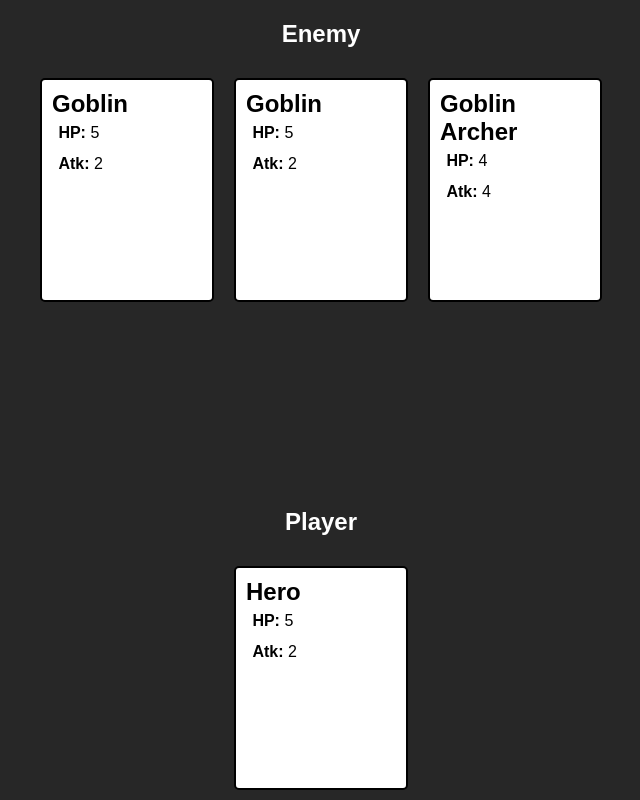
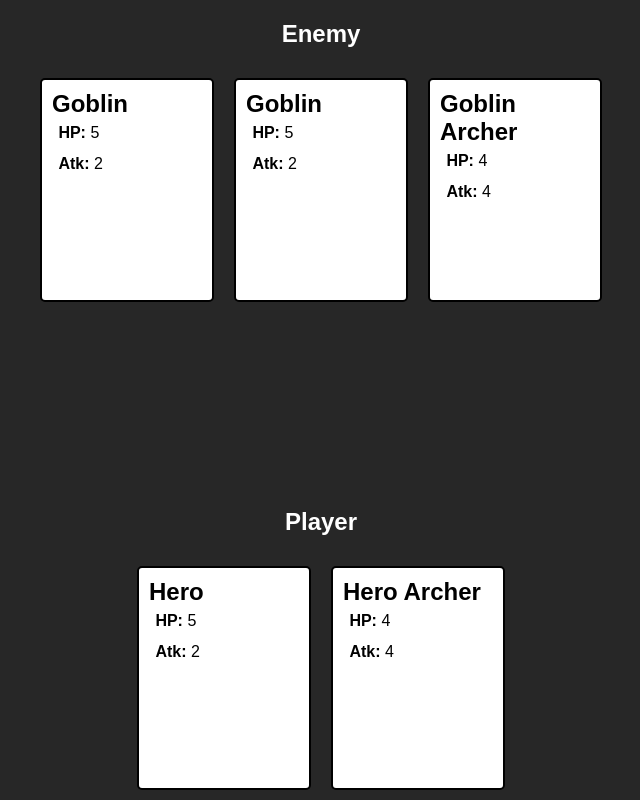
Before and after one commit to Vandesm14/card-game, a React (Vite) app: page / in a window 1280 px wide. Shown: the whole page, without its empty margins (319-959 px from the left). Built offline with nearby package versions, Linux system fonts and the light colour scheme.

Commit message:
update logic and state

```diff
--- a/src/App.tsx
+++ b/src/App.tsx
@@ -1,7 +1,15 @@
 import React from 'react';
 import { createRoot } from 'react-dom/client';
 import { CardHand } from './components/CardHand';
-import { Card, Goblin, GoblinArcher, Hero } from './cards';
+import {
+  Card,
+  isAlive,
+  Goblin,
+  GoblinArcher,
+  Hero,
+  HeroArcher,
+  byId,
+} from './cards';
 import { flex } from './compose/styles';
 import { ActionMenu } from './components/ActionMenu';
 import { chance } from './chance';
@@ -11,45 +19,47 @@ import { EnqueueProvider } from './enqueue/context';
 function Main() {
   const { emit } = useEnqueue();
 
-  const [selectedEnemyCard, setSelectedEnemyCard] = React.useState<Card | null>(
-    null
-  );
-  const [selectedPlayerCard, setSelectedPlayerCard] =
-    React.useState<Card | null>(null);
+  const [selectedPlayerId, setSelectedPlayerId] = React.useState<
+    Card['id'] | null
+  >(null);
+  const [selectedEnemyId, setSelectedEnemyId] = React.useState<
+    Card['id'] | null
+  >(null);
   const [cards, setCards] = React.useState<Card[]>([
     Hero(),
+    HeroArcher(),
     Goblin(),
     Goblin(),
     GoblinArcher(),
   ]);
 
   const handleSelectionEnemyChange = (card: Card | null) => {
-    setSelectedEnemyCard(card);
+    setSelectedEnemyId(card?.id ?? null);
   };
 
   const handleSelectionPlayerChange = (card: Card | null) => {
-    setSelectedPlayerCard(card);
+    setSelectedPlayerId(card?.id ?? null);
   };
 
-  const actions =
-    selectedEnemyCard && selectedPlayerCard ? ['attack', 'cancel'] : [];
+  const hasSelectedFromBoth = selectedPlayerId && selectedEnemyId;
+
+  const actions = hasSelectedFromBoth ? ['attack', 'cancel'] : [];
 
   const clearSelection = () => {
-    setSelectedEnemyCard(null);
-    setSelectedPlayerCard(null);
+    setSelectedEnemyId(null);
+    setSelectedPlayerId(null);
   };
 
   const attack = () => {
-    if (!selectedEnemyCard || !selectedPlayerCard) return;
+    if (!hasSelectedFromBoth) return;
 
-    const enemyCard = selectedEnemyCard;
-    const playerCard = selectedPlayerCard;
+    const enemyCard = cards.find(byId(selectedEnemyId));
+    const playerCard = cards.find(byId(selectedPlayerId));
+    if (!enemyCard || !playerCard) return;
 
+    // Calculate the outcome of the attack
     const shouldHitEnemy = chance(1 / 3);
     const shouldHitPlayer = chance(1 / 3);
-
-    if (shouldHitEnemy) emit({ data: { type: 'hit', id: enemyCard.id } });
-    if (shouldHitPlayer) emit({ data: { type: 'hit', id: playerCard.id } });
 
     const newEnemyCard = {
       ...enemyCard,
@@ -61,6 +71,29 @@ function Main() {
       health: playerCard.health - (shouldHitPlayer ? enemyCard.attack : 0),
     };
 
+    // Emit a marker event to show a hit or kill
+    if (shouldHitEnemy)
+      emit({
+        data: {
+          resource: 'card',
+          text: isAlive(newEnemyCard) ? 'hit' : 'kill',
+          id: enemyCard.id,
+        },
+      });
+    if (shouldHitPlayer)
+      emit({
+        data: {
+          resource: 'card',
+          text: isAlive(newPlayerCard) ? 'hit' : 'kill',
+          id: playerCard.id,
+        },
+      });
+
+    // Deselect killed cards
+    if (!isAlive(newEnemyCard)) setSelectedEnemyId(null);
+    if (!isAlive(newPlayerCard)) setSelectedPlayerId(null);
+
+    // Update the cards
     const newCards = cards.map((card) => {
       if (card.id === enemyCard.id) return newEnemyCard;
       if (card.id === playerCard.id) return newPlayerCard;
@@ -68,6 +101,12 @@ function Main() {
     });
 
     setCards(newCards);
+
+    // Wait a second and remove dead cards (so we can show the kill marker)
+    setTimeout(
+      () => setCards((oldCards) => oldCards.filter(isAlive)),
+      1 * 1000
+    );
   };
 
   const handleActionSelect = (action: string) => {
@@ -88,7 +127,7 @@ function Main() {
         owner="enemy"
         title="Enemy"
         onSelectionChange={handleSelectionEnemyChange}
-        selectedCard={selectedEnemyCard}
+        selectedCardId={selectedEnemyId}
       />
       <div
         style={{
@@ -101,7 +140,7 @@ function Main() {
           owner="player"
           title="Player"
           onSelectionChange={handleSelectionPlayerChange}
-          selectedCard={selectedPlayerCard}
+          selectedCardId={selectedPlayerId}
           style={{
             width: '100%',
           }}
--- a/src/cards.ts
+++ b/src/cards.ts
@@ -15,11 +15,12 @@ export class Card {
   }
 }
 
-export const filterByOwner = (owner: string) => (card: Card) =>
-  card.owner === owner;
+export const isOwner = (owner: string) => (card: Card) => card.owner === owner;
+export const isAlive = (card: Card) => card.health > 0;
+export const byId = (id: string) => (card: Card) => card.id === id;
 
 export const uuid = () => Math.random().toString(36).substring(2, 15);
-export const Hero = () =>
+export const Hero = (init?: Partial<Card>) =>
   new Card({
     id: uuid(),
     name: 'Hero',
@@ -29,9 +30,10 @@ export const Hero = () =>
     defense: 3,
     health: 5,
     owner: 'player',
+    ...init,
   });
 
-export const HeroArcher = () =>
+export const HeroArcher = (init?: Partial<Card>) =>
   new Card({
     id: uuid(),
     name: 'Hero Archer',
@@ -41,9 +43,10 @@ export const HeroArcher = () =>
     defense: 1,
     health: 4,
     owner: 'player',
+    ...init,
   });
 
-export const Goblin = () =>
+export const Goblin = (init?: Partial<Card>) =>
   new Card({
     id: uuid(),
     name: 'Goblin',
@@ -53,9 +56,10 @@ export const Goblin = () =>
     defense: 3,
     health: 5,
     owner: 'enemy',
+    ...init,
   });
 
-export const GoblinArcher = () =>
+export const GoblinArcher = (init?: Partial<Card>) =>
   new Card({
     id: uuid(),
     name: 'Goblin Archer',
@@ -65,4 +69,5 @@ export const GoblinArcher = () =>
     defense: 1,
     health: 4,
     owner: 'enemy',
+    ...init,
   });
--- a/src/components/Card.tsx
+++ b/src/components/Card.tsx
@@ -11,20 +11,18 @@ interface CardFaceProps extends StyledComponentProps {
 }
 
 export const CardFace = ({ card, style, onClick }: CardFaceProps) => {
-  const [showMarker, setShowMarker] = React.useState(false);
-
-  const { id } = card;
-
-  const item = eatItem(
-    (item) => item.data.type === 'hit' && item.data.id === id
-  );
+  const [marker, setMarker] = React.useState<string | null>();
+  const item = eatItem((item) => item.data.id === card.id);
 
   const borderStyle = item ? '2px solid red' : '2px solid black';
 
+  const isHit = item?.data.type === 'hit';
+  const isKill = item?.data.type === 'kill';
+
   React.useEffect(() => {
-    if (item && !showMarker) {
-      setShowMarker(true);
-      setTimeout(() => setShowMarker(false), 1000);
+    if (item && !marker) {
+      setMarker(item.data.text);
+      setTimeout(() => setMarker(null), 1000);
     }
   }, [item]);
 
@@ -43,7 +41,7 @@ export const CardFace = ({ card, style, onClick }: CardFaceProps) => {
       }}
       onClick={() => onClick?.(card)}
     >
-      <Marker text="Hit!" color="red" show={showMarker} />
+      <Marker text={marker ?? ''} color="red" show={Boolean(marker)} />
       <h2 style={{ margin: 0 }} title={card.description}>
         {card.name}
       </h2>
--- a/src/components/CardHand.tsx
+++ b/src/components/CardHand.tsx
@@ -1,4 +1,4 @@
-import { Card, filterByOwner } from '../cards';
+import { Card, isOwner } from '../cards';
 import { flex, StyledComponentProps } from '../compose/styles';
 import { CardFace } from './Card';
 
@@ -7,7 +7,7 @@ export interface CardHandProps extends StyledComponentProps {
   owner: Card['owner'];
   title?: string;
   onSelectionChange?: (card: Card | null) => void;
-  selectedCard?: Card | null;
+  selectedCardId?: Card['id'] | null;
 }
 
 export const CardHand = ({
@@ -15,13 +15,13 @@ export const CardHand = ({
   owner,
   title,
   onSelectionChange,
-  selectedCard,
+  selectedCardId,
   style,
 }: CardHandProps) => {
-  const filtered = cards.filter(filterByOwner(owner));
+  const filtered = cards.filter(isOwner(owner));
 
   const cardSelectedStyle = {
-    borderColor: 'yellow',
+    border: '2px solid yellow',
   };
 
   const handleCardClick = (card: Card) => onSelectionChange?.(card);
@@ -49,7 +49,7 @@ export const CardHand = ({
             onClick={handleCardClick}
             style={{
               margin: '10px',
-              ...(selectedCard === card ? cardSelectedStyle : {}),
+              ...(selectedCardId === card.id ? cardSelectedStyle : {}),
             }}
           />
         ))}
--- a/src/components/Marker.tsx
+++ b/src/components/Marker.tsx
@@ -1,12 +1,12 @@
-import React from 'react';
+import { StyledComponentProps } from '../compose/styles';
 
-interface MarkerProps {
+interface MarkerProps extends StyledComponentProps {
   text: string;
   color: string;
   show: boolean;
 }
 
-export const Marker = ({ text, color, show }: MarkerProps) => {
+export const Marker = ({ text, color, show, style }: MarkerProps) => {
   return show ? (
     <div
       style={{
@@ -18,6 +18,7 @@ export const Marker = ({ text, color, show }: MarkerProps) => {
         justifyContent: 'center',
         transition: 'top 0.3s',
         color: color,
+        ...style,
       }}
     >
       <h1
--- a/src/enqueue/context.tsx
+++ b/src/enqueue/context.tsx
@@ -1,4 +1,5 @@
 import React from 'react';
+import { isNotExpired } from './fns';
 import { QueueItem } from './types';
 
 export interface EnqueueValue {
@@ -22,11 +23,11 @@ export const EnqueueProvider = ({
   // Filter expired items every second
   React.useEffect(() => {
     const interval = setInterval(() => {
-      setQueue((queue) => queue.filter((item) => item.expires > Date.now()));
+      setQueue((queue) => queue.filter(isNotExpired));
     }, 1000);
 
     return () => clearInterval(interval);
-  });
+  }, []);
 
   return (
     <EnqueueContext.Provider value={{ queue, setQueue }}>
--- a/src/enqueue/fns.ts
+++ b/src/enqueue/fns.ts
@@ -1,5 +1,4 @@
 import { QueueItem } from './types';
 
-export const clearExpired = (queue: QueueItem[]) => {
-  return queue.filter((item) => item.expires > Date.now());
-};
+export const isNotExpired = (item: QueueItem) =>
+  item.expires ? item.expires > Date.now() : true;
--- a/src/enqueue/hooks.ts
+++ b/src/enqueue/hooks.ts
@@ -18,12 +18,12 @@ export const eatItems = (filter: (item: QueueItem) => boolean) => {
 
   React.useEffect(() => {
     const next = queue.filter(filter);
+
+    console.log('updating queue', { queue, next });
+
     setItems(next);
+    setQueue(queue.filter((item) => !next.includes(item)));
   }, [queue]);
-
-  React.useEffect(() => {
-    setQueue(queue.filter((item) => !items.includes(item)));
-  }, [items]);
 
   return items;
 };
```
